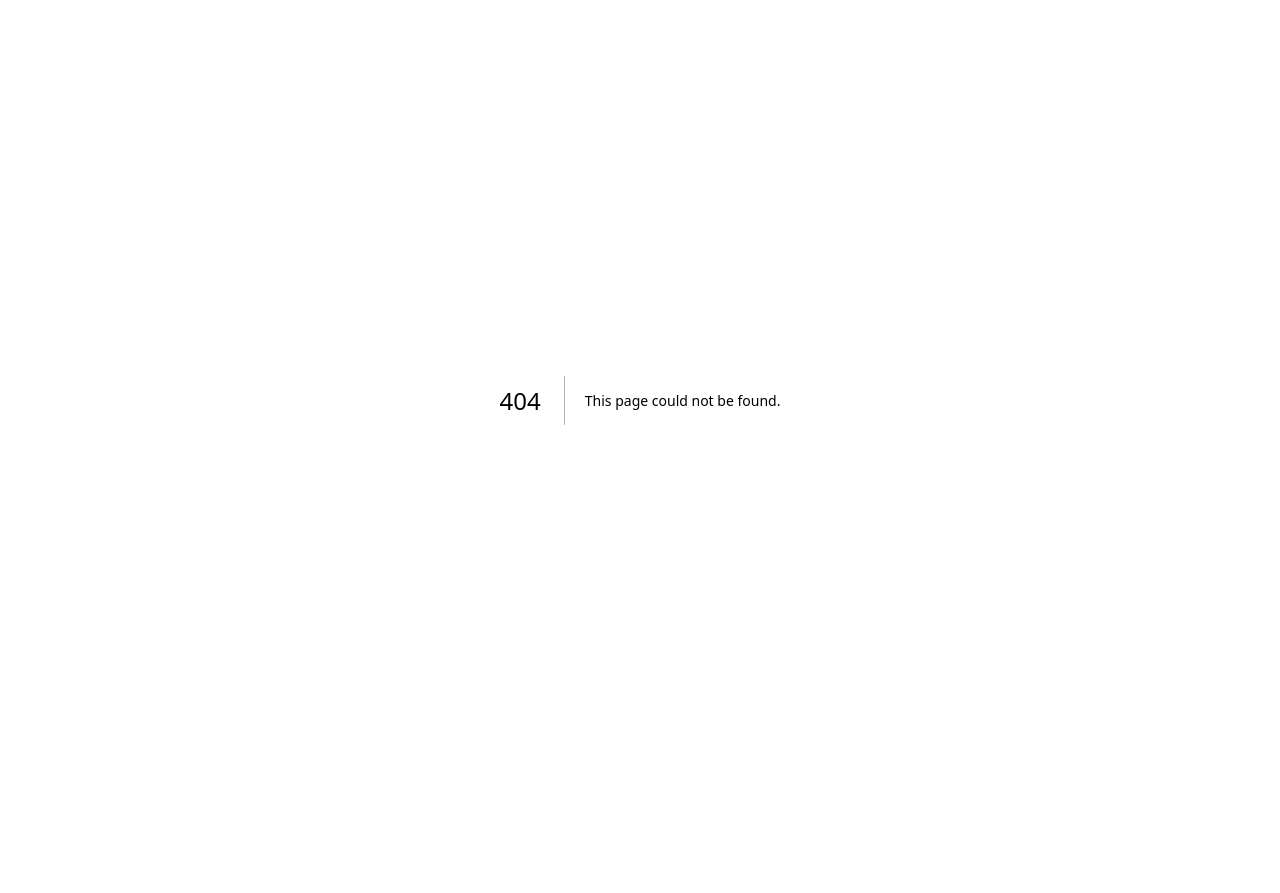
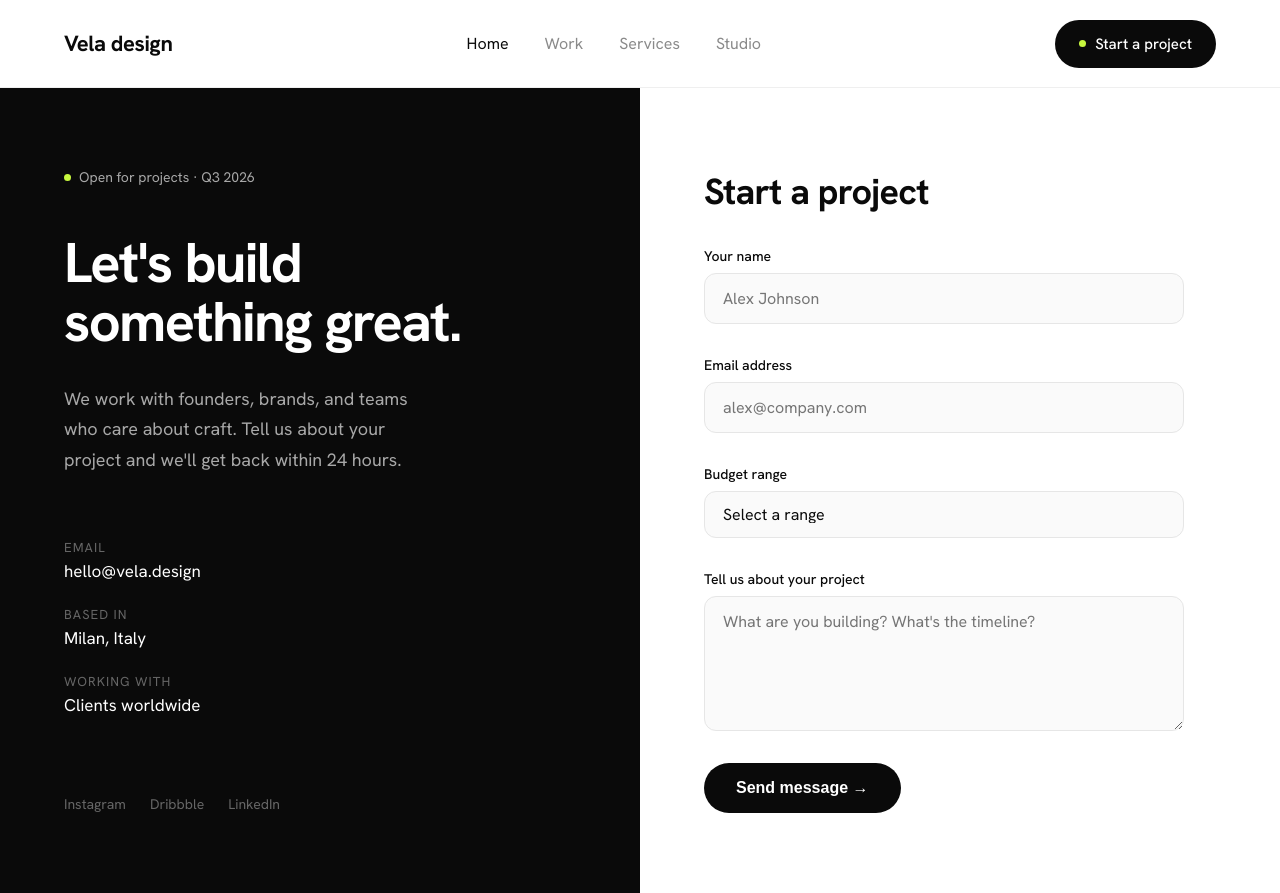
Before and after one commit to alessio-carnino/vela-site, a Next.js app: page /contact in a window 1280 px wide. Before the commit this address had no page. Before the commit the page ends 800 px from the top, so only its background shows below. Built offline with nearby package versions, Linux system fonts and the light colour scheme.

Commit message:
Add contact page with form

```diff
--- /dev/null
+++ b/src/app/contact/page.tsx
@@ -0,0 +1,135 @@
+"use client";
+
+import { useState } from "react";
+import Link from "next/link";
+import Nav from "@/components/Nav";
+
+export default function ContactPage() {
+  const [submitted, setSubmitted] = useState(false);
+
+  function handleSubmit(e: React.FormEvent<HTMLFormElement>) {
+    e.preventDefault();
+    setSubmitted(true);
+  }
+
+  return (
+    <div style={{ fontFamily: "'Hanken Grotesk', sans-serif", color: "#0A0A0A", background: "#fff", minHeight: "100vh" }}>
+      <Nav />
+
+      <div style={{ display: "flex", minHeight: "calc(100vh - 88px)" }}>
+
+        {/* Left — info */}
+        <div style={{ flex: 1, background: "#0A0A0A", color: "#fff", padding: "80px 64px", display: "flex", flexDirection: "column", justifyContent: "space-between" }}>
+          <div>
+            <div style={{ display: "flex", alignItems: "center", gap: 8, fontSize: 14, color: "#a8a8a8", marginBottom: 48 }}>
+              <span style={{ width: 7, height: 7, borderRadius: "50%", background: "#C7F73E", display: "inline-block" }} />
+              Open for projects · Q3 2026
+            </div>
+            <h1 style={{ fontWeight: 700, fontSize: 56, letterSpacing: "-0.03em", lineHeight: 1.05, margin: "0 0 32px" }}>
+              Let&apos;s build<br />something great.
+            </h1>
+            <p style={{ fontSize: 18, color: "#a8a8a8", lineHeight: 1.7, maxWidth: 380, margin: "0 0 64px" }}>
+              We work with founders, brands, and teams who care about craft. Tell us about your project and we&apos;ll get back within 24 hours.
+            </p>
+
+            <div style={{ display: "flex", flexDirection: "column", gap: 24 }}>
+              {[
+                { label: "Email", value: "hello@vela.design" },
+                { label: "Based in", value: "Milan, Italy" },
+                { label: "Working with", value: "Clients worldwide" },
+              ].map(item => (
+                <div key={item.label}>
+                  <div style={{ fontSize: 13, color: "#666", marginBottom: 4, textTransform: "uppercase", letterSpacing: "0.08em" }}>{item.label}</div>
+                  <div style={{ fontSize: 17, color: "#fff" }}>{item.value}</div>
+                </div>
+              ))}
+            </div>
+          </div>
+
+          <div style={{ display: "flex", gap: 24, paddingTop: 48 }}>
+            {["Instagram", "Dribbble", "LinkedIn"].map(link => (
+              <a key={link} href="#" style={{ color: "#666", textDecoration: "none", fontSize: 14, transition: "color 0.2s" }}
+                onMouseEnter={e => (e.currentTarget.style.color = "#fff")}
+                onMouseLeave={e => (e.currentTarget.style.color = "#666")}
+              >{link}</a>
+            ))}
+          </div>
+        </div>
+
+        {/* Right — form */}
+        <div style={{ flex: 1, padding: "80px 64px", display: "flex", flexDirection: "column", justifyContent: "center" }}>
+          {submitted ? (
+            <div style={{ maxWidth: 480 }}>
+              <div style={{ width: 48, height: 48, borderRadius: "50%", background: "#C7F73E", display: "flex", alignItems: "center", justifyContent: "center", fontSize: 22, marginBottom: 32 }}>✓</div>
+              <h2 style={{ fontWeight: 700, fontSize: 36, letterSpacing: "-0.02em", margin: "0 0 16px" }}>Message sent.</h2>
+              <p style={{ fontSize: 18, color: "#5c5c5c", marginBottom: 40 }}>We&apos;ll be in touch within 24 hours.</p>
+              <Link href="/" style={{ color: "#0A0A0A", fontSize: 15, textDecoration: "none", borderBottom: "1px solid #0A0A0A", paddingBottom: 2 }}>← Back to home</Link>
+            </div>
+          ) : (
+            <form onSubmit={handleSubmit} style={{ maxWidth: 480, width: "100%", display: "flex", flexDirection: "column", gap: 32 }}>
+              <h2 style={{ fontWeight: 700, fontSize: 36, letterSpacing: "-0.02em", margin: 0 }}>Start a project</h2>
+
+              {[
+                { name: "name", label: "Your name", type: "text", placeholder: "Alex Johnson" },
+                { name: "email", label: "Email address", type: "email", placeholder: "alex@company.com" },
+              ].map(field => (
+                <div key={field.name} style={{ display: "flex", flexDirection: "column", gap: 8 }}>
+                  <label style={{ fontSize: 14, fontWeight: 500, color: "#0A0A0A" }}>{field.label}</label>
+                  <input
+                    name={field.name}
+                    type={field.type}
+                    placeholder={field.placeholder}
+                    required
+                    style={{ border: "1px solid #e6e6e6", borderRadius: 12, padding: "14px 18px", fontSize: 16, outline: "none", fontFamily: "inherit", color: "#0A0A0A", background: "#fafafa" }}
+                    onFocus={e => (e.currentTarget.style.borderColor = "#0A0A0A")}
+                    onBlur={e => (e.currentTarget.style.borderColor = "#e6e6e6")}
+                  />
+                </div>
+              ))}
+
+              <div style={{ display: "flex", flexDirection: "column", gap: 8 }}>
+                <label style={{ fontSize: 14, fontWeight: 500 }}>Budget range</label>
+                <select
+                  name="budget"
+                  required
+                  defaultValue=""
+                  style={{ border: "1px solid #e6e6e6", borderRadius: 12, padding: "14px 18px", fontSize: 16, outline: "none", fontFamily: "inherit", color: "#0A0A0A", background: "#fafafa", appearance: "none" }}
+                  onFocus={e => (e.currentTarget.style.borderColor = "#0A0A0A")}
+                  onBlur={e => (e.currentTarget.style.borderColor = "#e6e6e6")}
+                >
+                  <option value="" disabled>Select a range</option>
+                  <option>Under €5k</option>
+                  <option>€5k – €10k</option>
+                  <option>€10k – €25k</option>
+                  <option>€25k+</option>
+                </select>
+              </div>
+
+              <div style={{ display: "flex", flexDirection: "column", gap: 8 }}>
+                <label style={{ fontSize: 14, fontWeight: 500 }}>Tell us about your project</label>
+                <textarea
+                  name="message"
+                  placeholder="What are you building? What's the timeline?"
+                  required
+                  rows={5}
+                  style={{ border: "1px solid #e6e6e6", borderRadius: 12, padding: "14px 18px", fontSize: 16, outline: "none", fontFamily: "inherit", color: "#0A0A0A", background: "#fafafa", resize: "vertical" }}
+                  onFocus={e => (e.currentTarget.style.borderColor = "#0A0A0A")}
+                  onBlur={e => (e.currentTarget.style.borderColor = "#e6e6e6")}
+                />
+              </div>
+
+              <button
+                type="submit"
+                style={{ background: "#0A0A0A", color: "#fff", border: "none", borderRadius: 40, padding: "16px 32px", fontSize: 16, fontWeight: 600, cursor: "pointer", alignSelf: "flex-start" }}
+                onMouseEnter={e => (e.currentTarget.style.background = "#333")}
+                onMouseLeave={e => (e.currentTarget.style.background = "#0A0A0A")}
+              >
+                Send message →
+              </button>
+            </form>
+          )}
+        </div>
+      </div>
+    </div>
+  );
+}
--- a/src/components/Contact.tsx
+++ b/src/components/Contact.tsx
@@ -13,7 +13,7 @@ export default function Contact() {
           </p>
         </div>
 
-        <a href="mailto:hello@vela.design" className="contact-cta">
+        <a href="/contact" className="contact-cta">
           <span className="contact-cta-inner">
             {[0, 1].map(i => (
               <span key={i} className="contact-cta-label">
--- a/src/components/Nav.tsx
+++ b/src/components/Nav.tsx
@@ -18,7 +18,7 @@ export default function Nav() {
         ))}
       </nav>
 
-      <a href="#contact" className="nav-cta">
+      <a href="/contact" className="nav-cta">
         <span className="nav-cta-inner">
           {[0, 1].map(i => (
             <span key={i} className="nav-cta-label">
```
